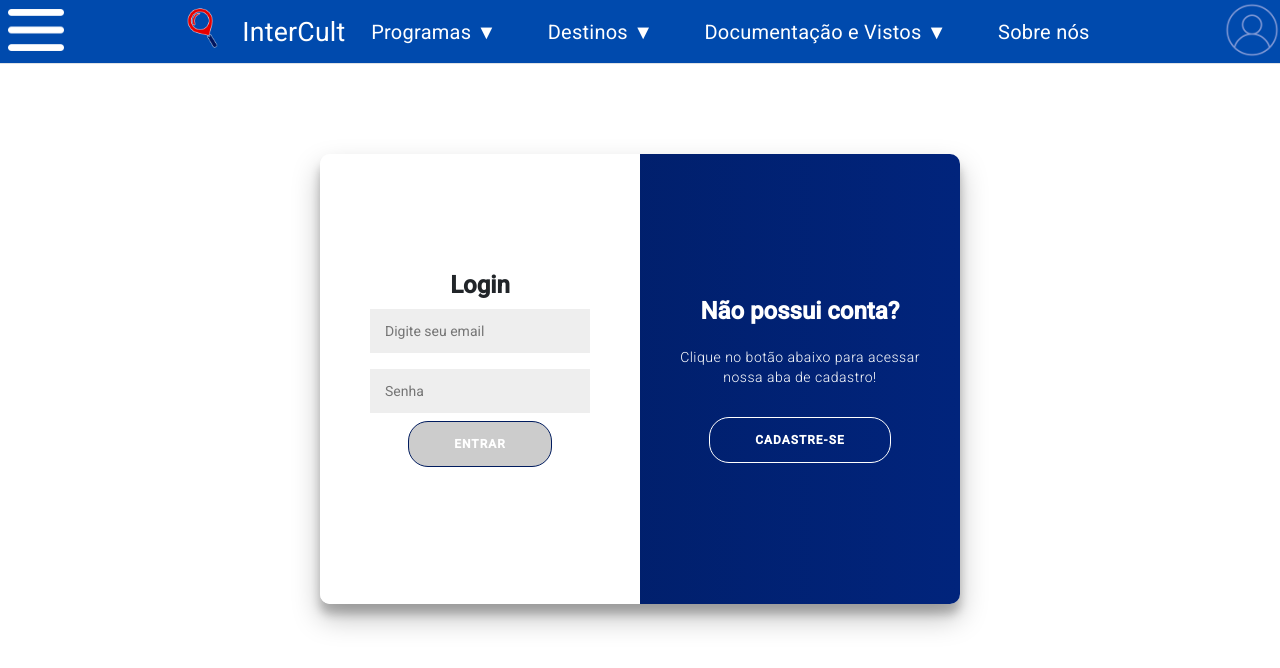
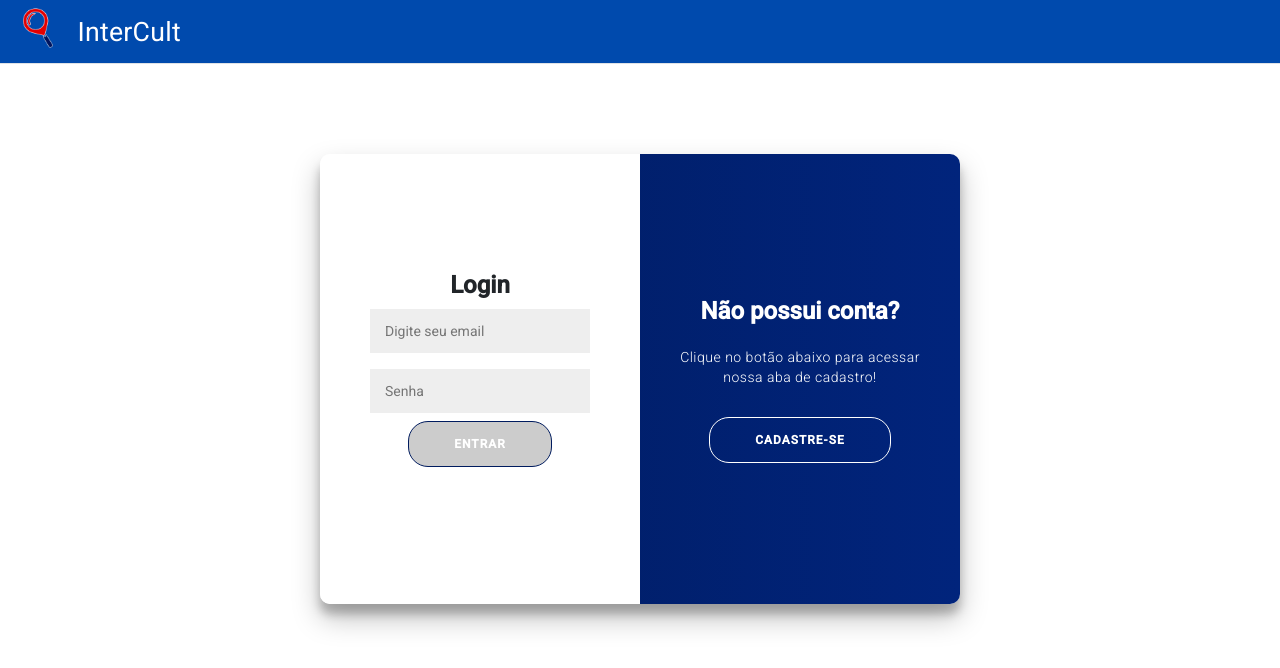
Before and after one commit to Dallacqua90125/IntercultV1, an Angular app in the folder TCC/InterCult/: page /login in a window 1280 px wide. Shown: the top 668 px of the page. Built offline with nearby package versions, Linux system fonts and the light colour scheme.

Commit message:
Edu 21/08

```diff
--- a/TCC/InterCult/src/app/componentes/nav-bar/nav-bar.component.css
+++ b/TCC/InterCult/src/app/componentes/nav-bar/nav-bar.component.css
@@ -18,6 +18,11 @@
 .mundo {
  height: 8vh;
  margin-bottom: 1vh;
+}
+.mundoLogin {
+  align-items: center;
+  height: 8vh;
+  margin-bottom: 1vh;
 }
 
 .perfil-login {
--- a/TCC/InterCult/src/app/componentes/nav-bar/nav-bar.component.html
+++ b/TCC/InterCult/src/app/componentes/nav-bar/nav-bar.component.html
@@ -1,17 +1,17 @@
 <ul class="nav nav-tabs dropbox">
-  <li class="nav-item" *ngIf="!disableDropdowns">
+  <li class="nav-item" *ngIf="!disableLogin">
     <app-drop-box></app-drop-box>
   </li>
   <li class="nav-item">
-    <a [routerLink]="['/']" *ngIf="!disableLogo"><img [src]="logo" alt="" class="mundo"></a>
-    <!-- <img [src]="logo" alt="" class="mundo"  *ngIf="!disableLogoImg"> -->
+    <a [routerLink]="['/']" *ngIf="!disableLogin"><img [src]="logo" alt="" class="mundo"></a>
+   <img [src]="logo" alt="" class="mundoLogin"  *ngIf="!disableLogoImg">
     <p>InterCult</p>
-    <a href="#" class="a">Programas &#9660;</a>
-    <a href="#" class="a">Destinos &#9660;</a>
-    <a href="#" class="a">Documentação e Vistos &#9660;</a>
-    <a href="#" class="a">Sobre nós</a>
+    <a href="#" *ngIf="!disableLogin" class="a">Programas &#9660;</a>
+    <a href="#" *ngIf="!disableLogin" class="a">Destinos &#9660;</a>
+    <a href="#" *ngIf="!disableLogin" class="a">Documentação e Vistos &#9660;</a>
+    <a href="#" *ngIf="!disableLogin"class="a">Sobre nós</a>
   </li>
-  <li class="nav-item" *ngIf="!disableDropdowns">
+  <li class="nav-item" *ngIf="!disableLogin">
     <app-login-dropdown></app-login-dropdown>
   </li>
 </ul>
--- a/TCC/InterCult/src/app/componentes/nav-bar/nav-bar.component.ts
+++ b/TCC/InterCult/src/app/componentes/nav-bar/nav-bar.component.ts
@@ -8,7 +8,6 @@ import { Component, Input, input } from '@angular/core';
 export class NavBarComponent {
   dropbox: string =  'assets/listras.png';
   logo: string =  'assets/pula.png';
-  @Input() disableDropdowns: boolean = false;
-  @Input() disableLogo: boolean = false;
-  @Input() disableLogoImg: boolean = false;
+  @Input() disableLogin: boolean = false;
+  @Input() disableLogoImg: boolean = true;
 }
--- a/TCC/InterCult/src/app/pages/login/login.component.html
+++ b/TCC/InterCult/src/app/pages/login/login.component.html
@@ -1,4 +1,7 @@
-<app-nav-bar></app-nav-bar>
+<app-nav-bar
+  [disableLogin]="true"
+  [disableLogoImg]="false">
+</app-nav-bar>
 <div class="container" id="container">
   <div class="form-container sign-in-container">
     <div class = "form">
```
